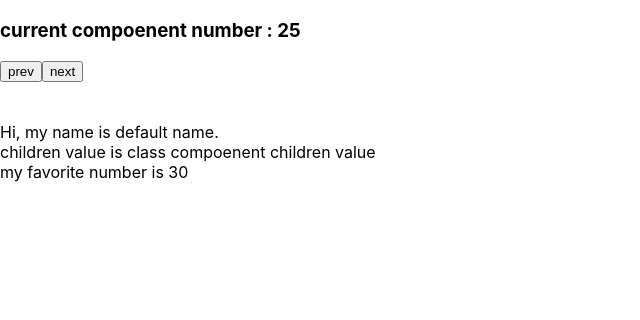
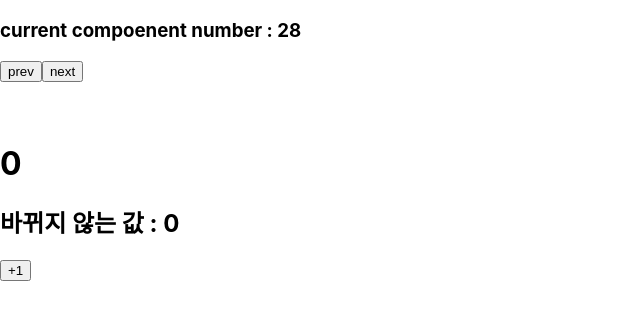
Before and after one commit to N0FreeLunch/React-function-component, a React (Create React App) app: page / in a window 1280 px wide. Shown: the top 320 px of the page, without its empty margins (0-640 px from the left). Built offline with nearby package versions, Linux system fonts and the light colour scheme.

Commit message:
dealing class component

```diff
--- a/src/App.js
+++ b/src/App.js
@@ -27,6 +27,9 @@ import Component22 from './component/22-DestructuringAssignmentParam/ParentCompo
 import Component23 from './component/23-propTypes/ParentComponent.jsx';
 import Component24 from './component/24-isRequired/ParentComponent.jsx';
 import Component25 from './component/25-classComponentProps/ParentComponent.jsx';
+import Component26 from './component/26-nestedPropsMiddleware/ParentComponent.jsx';
+import Component27 from './component/27-classComponentState/Counter.jsx';
+import Component28 from './component/28-multiPropertyState/Counter.jsx';
 
 
 
@@ -57,7 +60,10 @@ function App() {
     <Component22/>,
     <Component23/>,
     <Component24/>,
-    <Component25/>
+    <Component25/>,
+    <Component26/>,
+    <Component27/>,
+    <Component28/>
   ];
 
   const [componentNumber, setComponentNumber] = useState(componentList.length);
--- /dev/null
+++ b/src/component/26-nestedPropsMiddleware/ChildComponent.jsx
@@ -0,0 +1,26 @@
+import React, {Component} from 'react';
+import PropTypes from 'prop-types';
+
+class ChildComponent extends Component {
+  static defaultProps = {
+    name : 'default name'
+  }
+  static propTypes = {
+    name : PropTypes.string,
+    favoriteNumber : PropTypes.number.isRequired
+  }
+
+  render () {
+    const {name, favoriteNumber, children} = this.props;
+    return (
+      <div>
+      Hi, my name is {name}. <br/>
+      children value is {children}
+      <br/>
+      my favorite number is {favoriteNumber}
+      </div>
+    )
+  }
+}
+
+export default ChildComponent;
--- /dev/null
+++ b/src/component/26-nestedPropsMiddleware/ParentComponent.jsx
@@ -0,0 +1,16 @@
+import React, {Component} from 'react';
+import ChildComponent from './ChildComponent.jsx';
+
+class ParentComponent extends Component {
+  render () {
+    const {name, favoriteNumber, children} = this.props;
+    return (
+      <div>
+        <ChildComponent favoriteNumber={30}>class compoenent children value</ChildComponent>
+      </div>
+    )
+  }
+}
+
+
+export default ParentComponent
--- /dev/null
+++ b/src/component/27-classComponentState/Counter.jsx
@@ -0,0 +1,26 @@
+import React, {Component} from 'react';
+
+class Counter extends Component {
+  constructor(props) {
+    super(props);
+    this.state = {
+      number : 0
+    }
+  }
+
+  render () {
+    const {number} = this.state;
+    return (
+      <div>
+        <h1>{number}</h1>
+        <button onClick={() => {
+          this.setState({number : number + 1})
+        }}>
+        +1
+        </button>
+      </div>
+    )
+  }
+}
+
+export default Counter;
--- /dev/null
+++ b/src/component/28-multiPropertyState/Counter.jsx
@@ -0,0 +1,27 @@
+import React, {Component} from 'react';
+
+class Counter extends Component {
+  constructor(props) {
+    super(props);
+    this.state = {
+      number : 0,
+      fixedNumber : 0
+    }
+  }
+
+  render () {
+    const {number, fixedNumber} = this.state;
+    return (
+      <div>
+        <h1>{number}</h1>
+        <h2>바뀌지 않는 값 : {fixedNumber}</h2>
+        <button onClick={() => {
+          this.setState({number : number +1});
+        }}>+1</button>
+      </div>
+    )
+  }
+}
+
+
+export default Counter;
```
Also changed, not shown: src/component/23-propTypes/description.md (added, +7 -0 lines), src/component/24-isRequired/description.md (deleted, +0 -4 lines).
